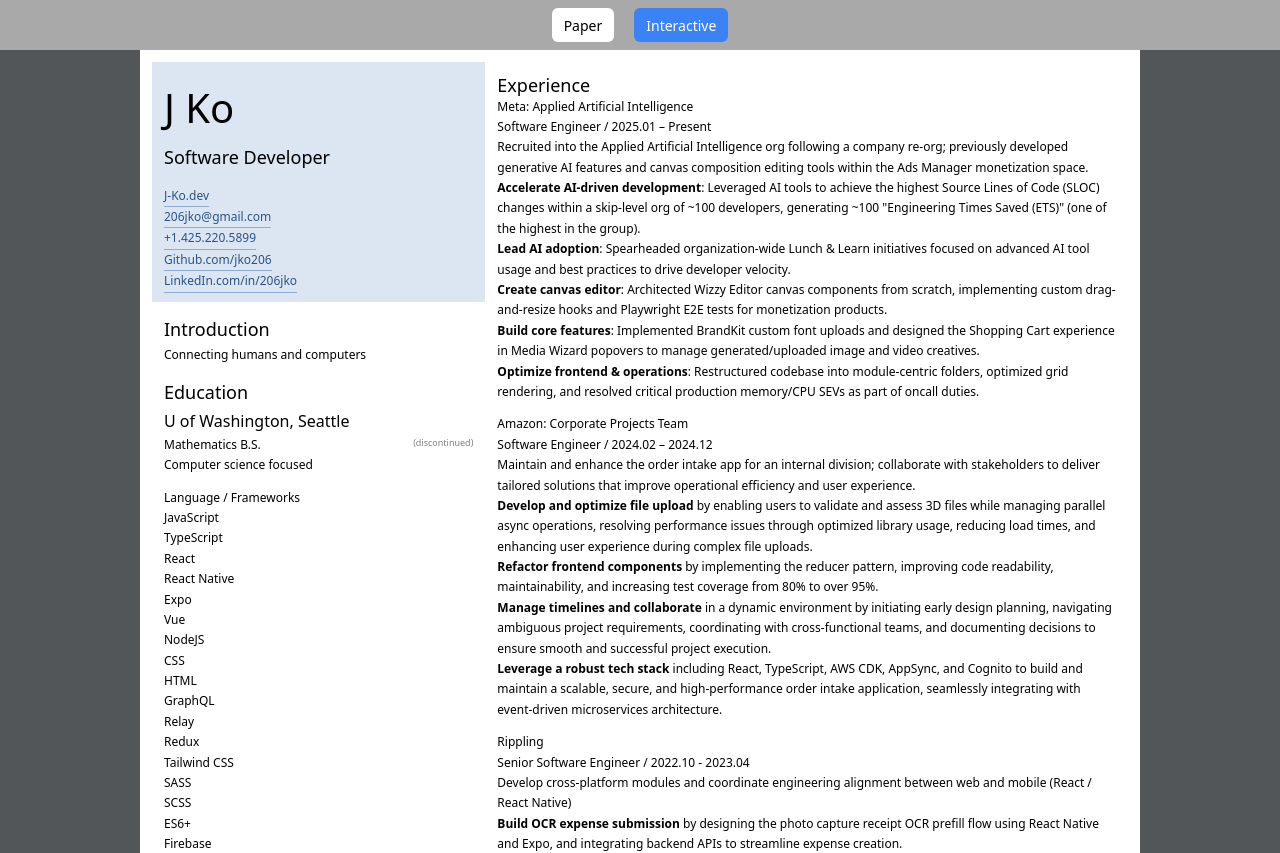
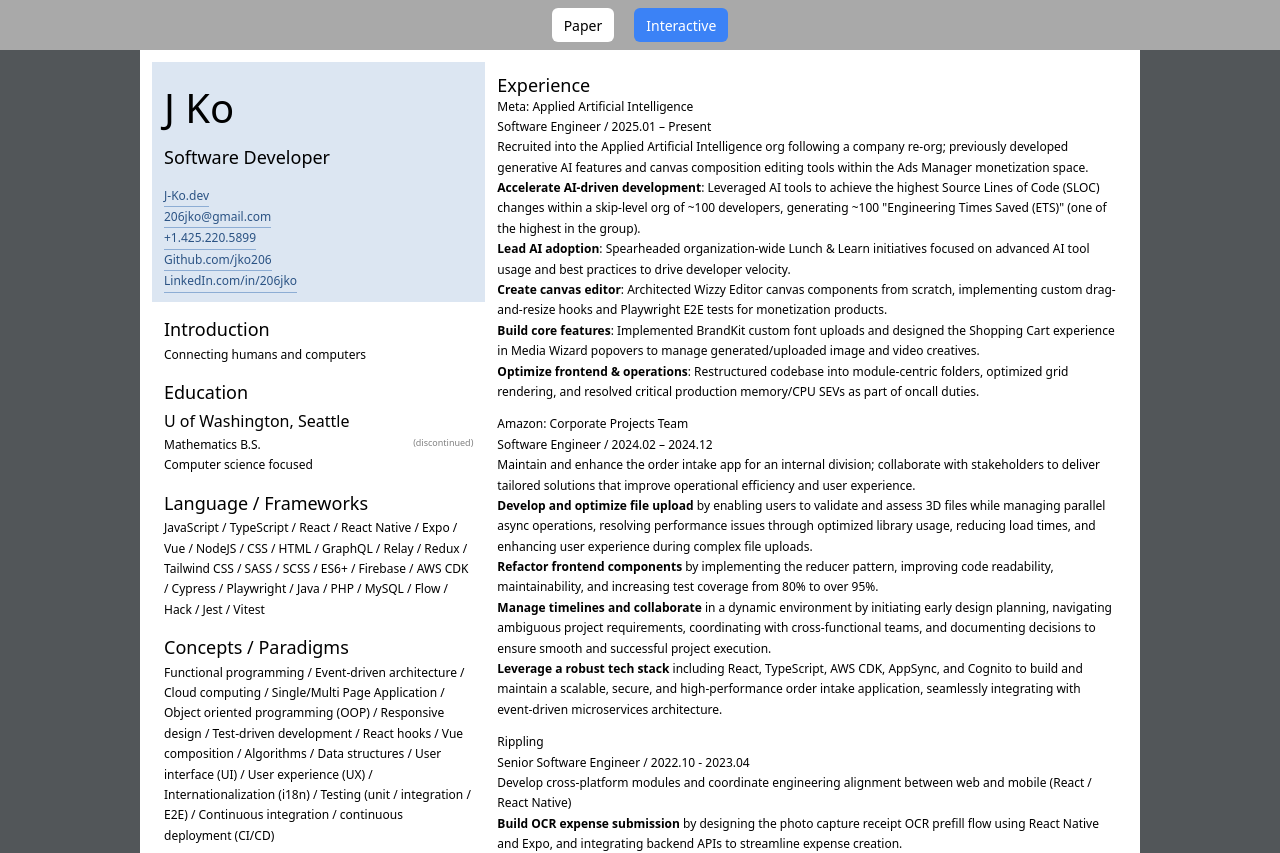
Before and after one commit to jko206/jko-dev, a Vue app: page / in a window 1280 px wide. Shown: the top 853 px of the page. Built offline with nearby package versions, Linux system fonts and the light colour scheme.

Commit message:
style: match child components typography and add deep selectors for highlight styling

```diff
--- a/src/App.vue
+++ b/src/App.vue
@@ -230,7 +230,7 @@
     &:hover
       border-bottom: 1px solid var(--jko-highlight)
 
-.slash-list li
+:deep(.slash-list li)
   display: inline
   word-break: break-word
   &:first-child:before
@@ -300,7 +300,7 @@
         background: var(--jko-blue-muted)
       .main:hover:after
         background: var(--jko-blue)
-      li.active
+      :deep(li.active)
         color: white
         &:before
           color: black
--- a/src/components/SkillsList.vue
+++ b/src/components/SkillsList.vue
@@ -22,3 +22,8 @@
   highlightedSkill: string[]
 }>()
 </script>
+
+<style lang="sass" scoped>
+h2
+  font-size: 18px
+</style>
```
